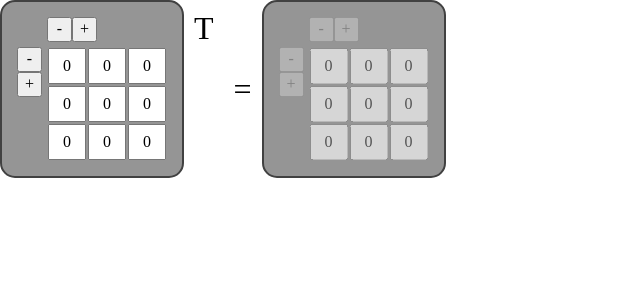
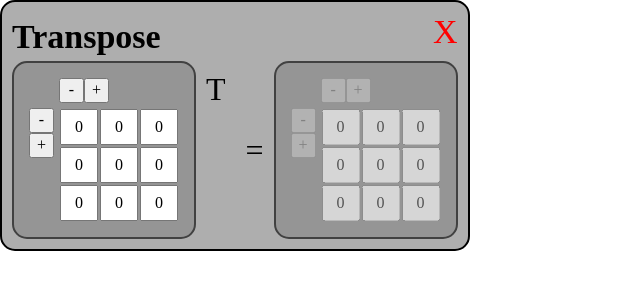
Before and after one commit to DEsimas/matrix-calc, a React app: page / in a window 1280 px wide. Shown: the top 300 px of the page, without its empty margins (0-640 px from the left). Built offline with nearby package versions, Linux system fonts and the light colour scheme.

Commit message:
background component

```diff
--- a/src/App.css
+++ b/src/App.css
@@ -1,5 +1,5 @@
 .hidden {
-    display: none;
+    display: none !important;
 }
 
 .header {
--- a/src/App.js
+++ b/src/App.js
@@ -8,7 +8,7 @@ import { Matrix } from './matrix/Matrix'
 const App = () => {
     return (
         <>
-            <SingleMatrix operation={Matrix.transpose} span={'T'} />
+            <SingleMatrix title={'Transpose'} operation={Matrix.transpose} span={'T'} />
         </>
     )
 }
--- /dev/null
+++ b/src/components/windows/Background.css
@@ -0,0 +1,25 @@
+.background {
+    background-color: rgb(174, 174, 174);
+    padding: 10px;
+    display: inline-block;
+    position: absolute;
+    border: black 2px solid;
+    border-radius: 15px;
+}
+
+.background-header {
+    display: flex;
+    justify-content: space-between;
+}
+
+.background-header h2 {
+    font-size: 34px;
+    margin: 5px 0;
+}
+
+.background-header span {
+    font-size: 34px;
+    text-align: center;
+    color: red;
+    cursor: pointer;
+}
--- /dev/null
+++ b/src/components/windows/Background.js
@@ -0,0 +1,23 @@
+import { v1 } from 'uuid'
+import React from 'react'
+import Draggable from 'react-draggable'
+
+import './Background.css'
+
+const Background = (props) => {
+    const id = v1()
+
+    return (
+        <Draggable>
+            <div id={id} className='background'>
+                <header className='background-header'>
+                    <h2>{props.title}</h2>
+                    <span onClick={() => document.getElementById(id).classList.add('hidden')}>X</span>
+                </header>
+                {props.children}
+            </div>
+        </Draggable>
+    )
+}
+
+export default Background
--- a/src/components/windows/SingleMatrix.js
+++ b/src/components/windows/SingleMatrix.js
@@ -2,6 +2,7 @@ import React, { useEffect, useState } from 'react'
 
 import { Matrix } from '../../matrix/Matrix'
 import Input from '../input/Input'
+import Background from './Background'
 
 import './SingleMatrix.css'
 
@@ -10,11 +11,11 @@ const SingleMatrix = (props) => {
     const [result, setResult] = useState(props.operation(matrix))
 
     useEffect(() => {
-        console.log(matrix)
         setResult(props.operation(matrix))
     }, [matrix])
 
     return (
+        <Background title={props.title}>
             <div className='single_matrix'>
                 <div className='single_matrix-left'>
                     <Input
@@ -30,6 +31,7 @@ const SingleMatrix = (props) => {
                     onChange={(result) => setResult(result)}
                 />
             </div>
+        </Background>
     )
 }
 
```
Lines whose indentation alone changed are shown as unchanged.
